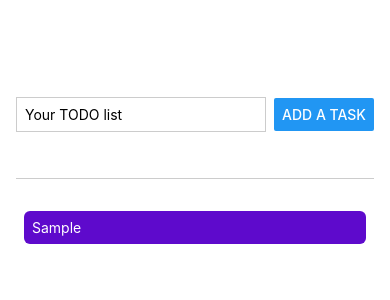
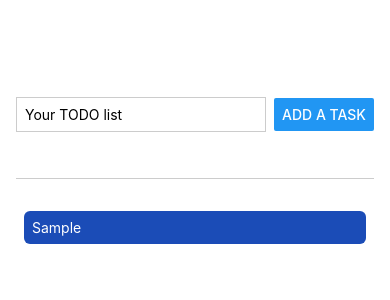
Before and after one commit to nmustem/react-course-to-do-list, a React Native app: screen / in a window 390 px wide. Both pictures are taken after typing "Sample" into the empty fields and a click on the button "ADD A TASK". Shown: the top 300 px of the page. Built offline with nearby package versions, Linux system fonts and the light colour scheme.

Commit message:
Adds android ripple effect and an ios alternative

```diff
--- a/components/TaskItem.js
+++ b/components/TaskItem.js
@@ -2,24 +2,31 @@
 
 function TaskItem(props) {
     return (
-        <Pressable onPress={props.onDeleteItem.bind(this, props.id)} >
-            <View style={styles.taskItem}>
+        <View style={styles.taskItem}>
+            <Pressable
+                android_ripple={{ color: '#87ACFD'}}
+                onPress={props.onDeleteItem.bind(this, props.id)}
+                style={({pressed}) => pressed && styles.pressedItem}
+            >
                 <Text style={styles.taskText}>{props.text}</Text>
-            </View>
-        </Pressable>
+            </Pressable>
+        </View>
     );
 };
 
 export default TaskItem;
 
 const styles = StyleSheet.create({
+    pressedItem: {
+        opacity: 0.5
+    },
     taskItem: {
         margin: 8,
-        padding: 8,
         borderRadius: 6,
-        backgroundColor: '#5e0acc',
+        backgroundColor: '#1B4CB7',
     },
     taskText: {
-        color: 'white'
+        color: 'white',
+        padding: 8,
     }
 });
```
